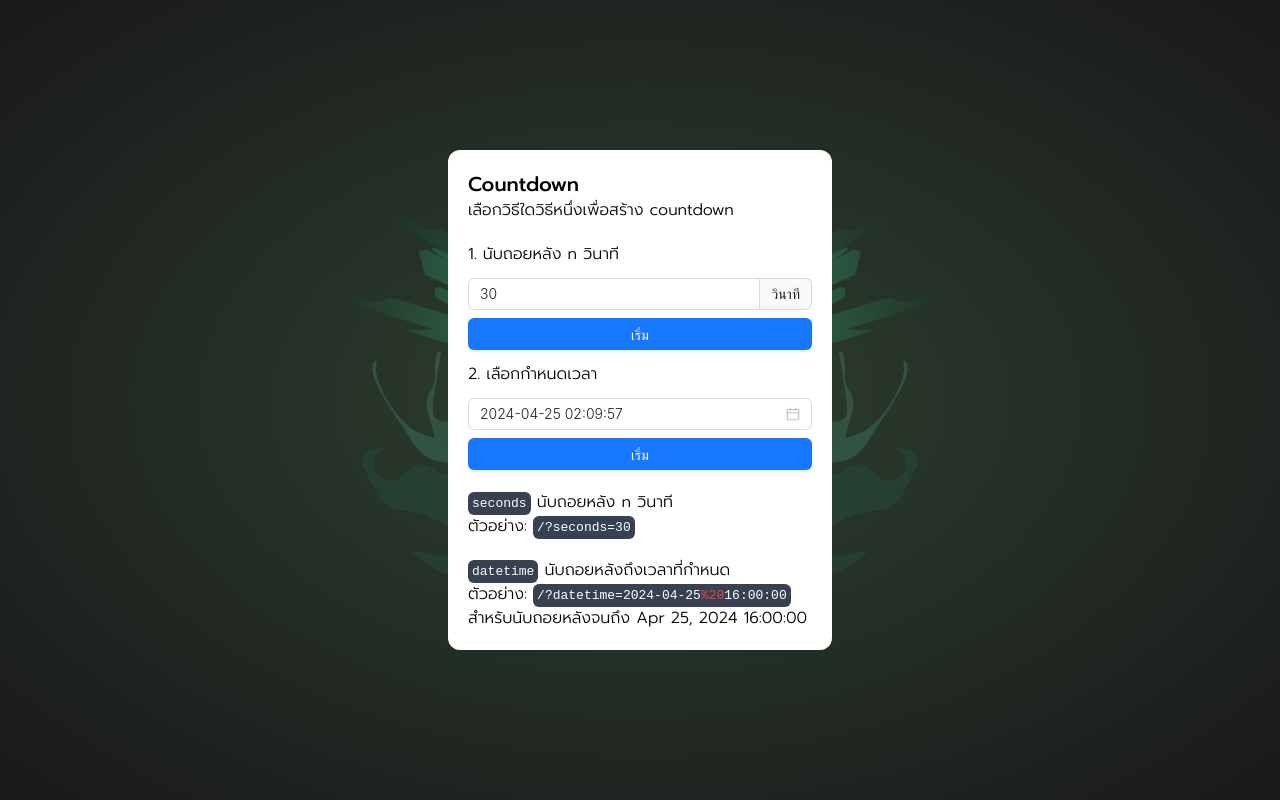
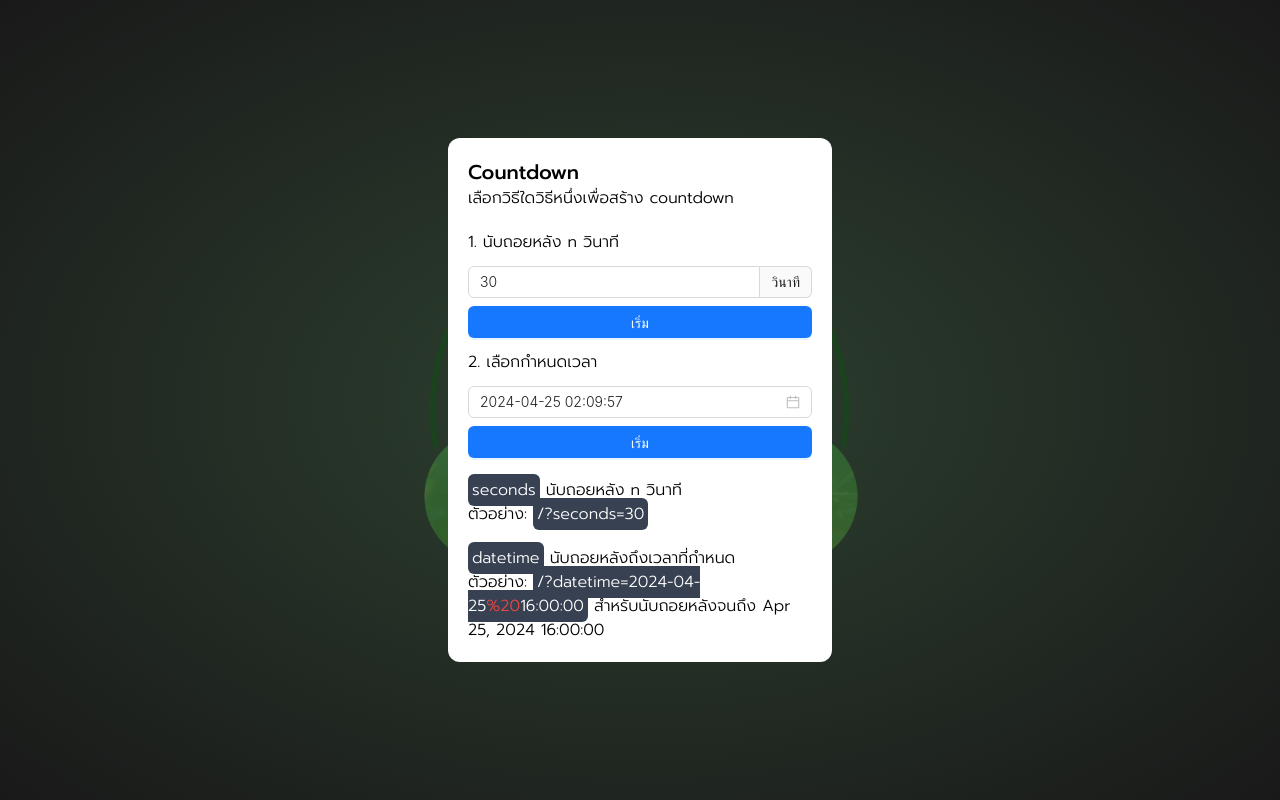
Before and after one commit to tjthanapat/itcamp-data-countdown, a React (Vite) app: page / in a window 1280 px wide. Built offline with nearby package versions, Linux system fonts and the light colour scheme.

Commit message:
update to itcamp21

```diff
--- a/index.html
+++ b/index.html
@@ -4,7 +4,7 @@
     <meta charset="UTF-8" />
     <link rel="icon" type="image/svg+xml" href="/vite.svg" />
     <meta name="viewport" content="width=device-width, initial-scale=1.0" />
-    <title>IT Camp 20 Daita</title>
+    <title>IT Camp 21 Datamarine</title>
   </head>
   <body>
     <div id="root"></div>
--- a/package.json
+++ b/package.json
@@ -11,7 +11,7 @@
     "deploy": "gh-pages -d dist"
   },
   "dependencies": {
-    "@fontsource/prompt": "^5.0.14",
+    "@fontsource/prompt": "^5.2.5",
     "antd": "^5.16.4",
     "dayjs": "^1.11.10",
     "react": "^18.2.0",
--- a/src/App.css
+++ b/src/App.css
@@ -1,5 +1,6 @@
-@import url('https://fonts.googleapis.com/css2?family=Prompt:wght@300;400;500&display=swap');
-
+body {
+  font-family: 'Prompt', sans-serif;
+}
 
 /* Define the keyframes for the pulsing animation */
 @keyframes pulse {
--- a/src/App.jsx
+++ b/src/App.jsx
@@ -1,8 +1,11 @@
 import Countdown, { zeroPad } from 'react-countdown';
 import './App.css';
+import '@fontsource/prompt/300.css';
+import '@fontsource/prompt/400.css';
+import '@fontsource/prompt/500.css';
 
 import CountdownGenerator from './CountdownGenerator';
-import daitaLogo from './assets/daita.svg';
+import dataCampLogo from './assets/datamarine.png';
 
 const NumberDisplay = ({ number, pulsing }) => {
   return (
@@ -101,9 +104,9 @@ const App = () => {
       <div className="daita-gradient relative flex flex-col justify-center items-center h-screen">
         <div className="absolute flex flex-col justify-center items-center h-screen">
           <img
-            src={daitaLogo}
+            src={dataCampLogo}
             className="logo w-[600px] opacity-30"
-            alt="Daita logo"
+            alt="Data Camp logo"
           />
         </div>
         <div className="absolute flex flex-col justify-center items-center h-screen text-center">
--- a/src/CountdownGenerator.jsx
+++ b/src/CountdownGenerator.jsx
@@ -73,24 +73,24 @@ const CountdownGenerator = () => {
       </div>
       <div>
         <p className="my-5">
-          <span className="bg-gray-700 font-[monospace] text-white p-1 rounded-md">
+          <span className="bg-gray-700 text-white p-1 rounded-md">
             seconds
           </span>{' '}
           นับถอยหลัง n วินาที
           <br />
           ตัวอย่าง:{' '}
-          <span className="bg-gray-700 font-[monospace] text-white p-1 rounded-md">
+          <span className="bg-gray-700 text-white p-1 rounded-md">
             /?seconds=30
           </span>
         </p>
         <p>
-          <span className="bg-gray-700 font-[monospace] text-white p-1 rounded-md">
+          <span className="bg-gray-700 text-white p-1 rounded-md">
             datetime
           </span>{' '}
           นับถอยหลังถึงเวลาที่กำหนด
           <br />
           ตัวอย่าง:{' '}
-          <span className="bg-gray-700 font-[monospace] text-white p-1 rounded-md">
+          <span className="bg-gray-700 text-white p-1 rounded-md">
             /?datetime=2024-04-25<span className="text-red-500">%20</span>
             16:00:00
           </span>{' '}
```
Also changed, not shown: src/assets/datamarine.png (added), 1 other file (tests, documents, lock files or other folders).
